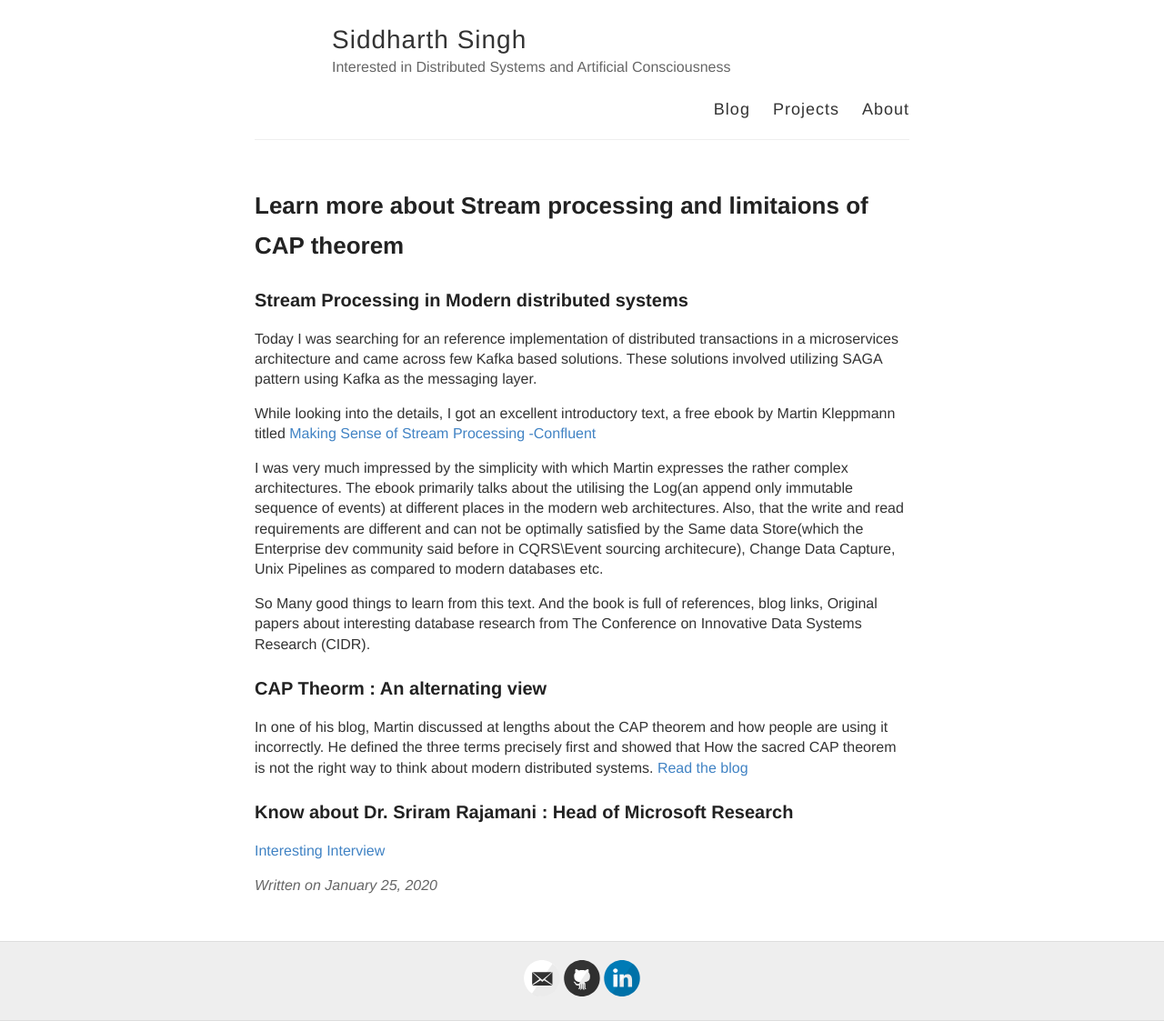
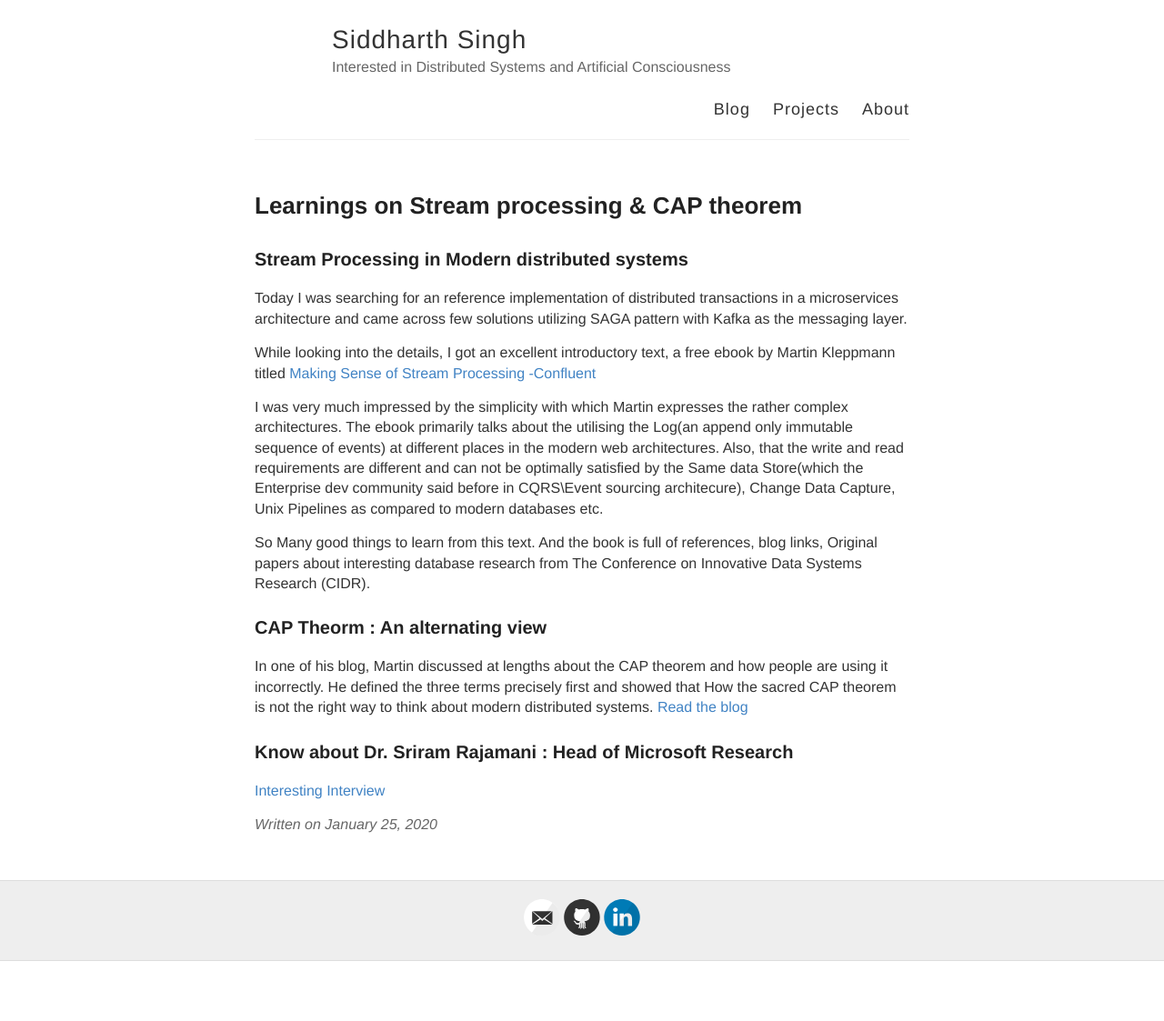
Before and after one commit to siddharthsingh89/siddharthsingh89.github.io, a Jekyll site: the page built from _posts/2020-01-25-Learnings-Event-Stores-CAP.md, in a window 1280 px wide. Shown: the whole page at 91% size. Built offline with Jekyll 4.4.1, drawn with Linux system fonts in a browser that asks for light colours; comment, search, counter and statistics services are not loaded; after the commit the page ends 1057 px from its top, so only the background shows below that.

Commit message:
Update 2020-01-25-Learnings-Event-Stores-CAP.md

```diff
--- a/_posts/2020-01-25-Learnings-Event-Stores-CAP.md
+++ b/_posts/2020-01-25-Learnings-Event-Stores-CAP.md
@@ -1,11 +1,11 @@
 ---
 layout: post
-title: Learn more about Stream processing and limitaions of CAP theorem
+title: Learnings on Stream processing & CAP theorem
 ---
 
 
 ### Stream Processing in Modern distributed systems
-Today I was  searching for an reference implementation of distributed transactions in a microservices architecture and came across few Kafka based solutions. These solutions involved utilizing SAGA pattern using Kafka as the messaging layer.
+Today I was  searching for an reference implementation of distributed transactions in a microservices architecture and came across few solutions utilizing SAGA pattern with Kafka as the messaging layer.
 
 While looking into the details, I got an excellent introductory text, a free ebook by Martin Kleppmann titled [ Making Sense of Stream Processing -Confluent ](https://www.confluent.io/wpcontent/uploads/2016/08/Making_Sense_of_Stream_Processing_Confluent_1.pdf)
 
```
